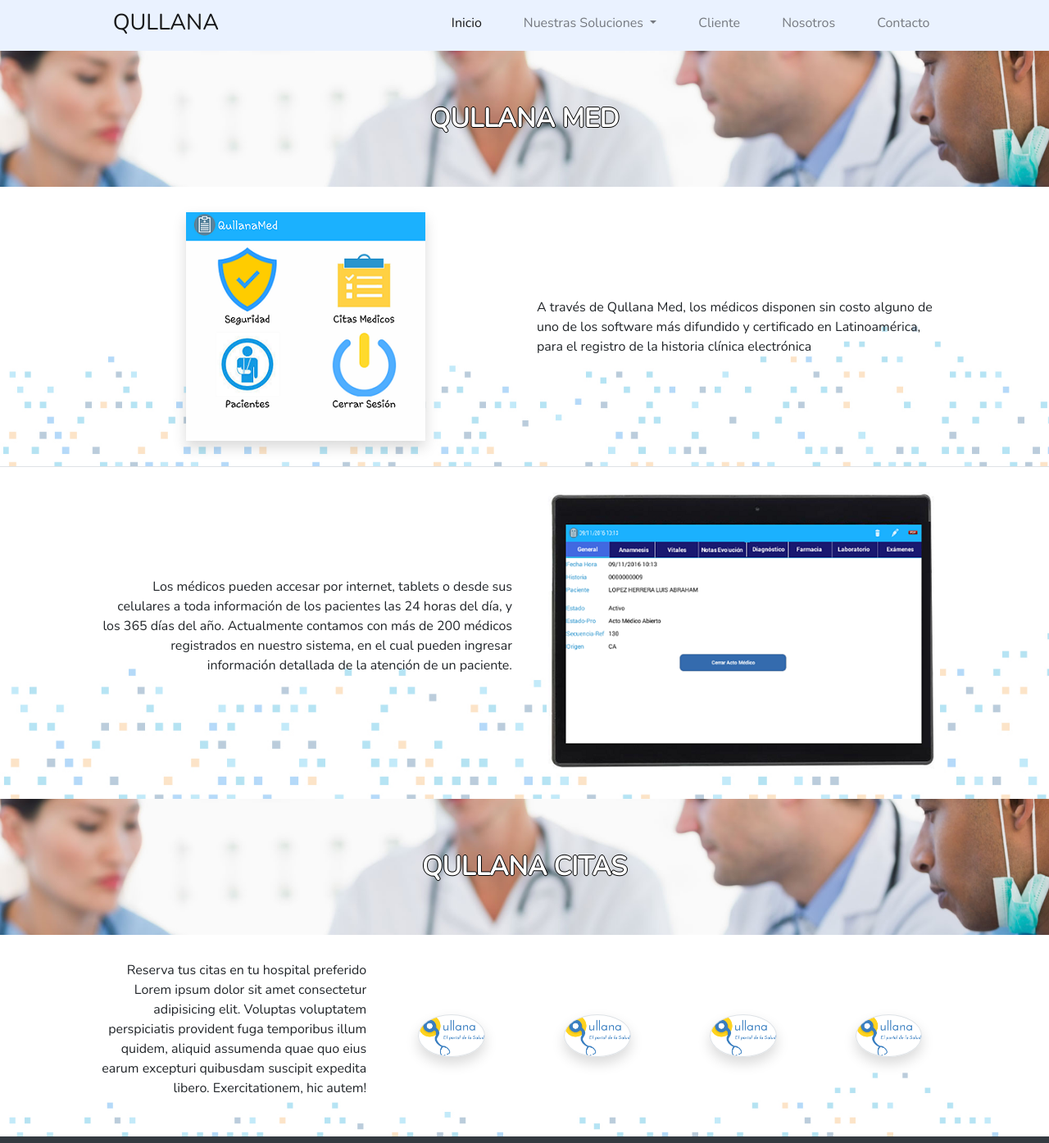
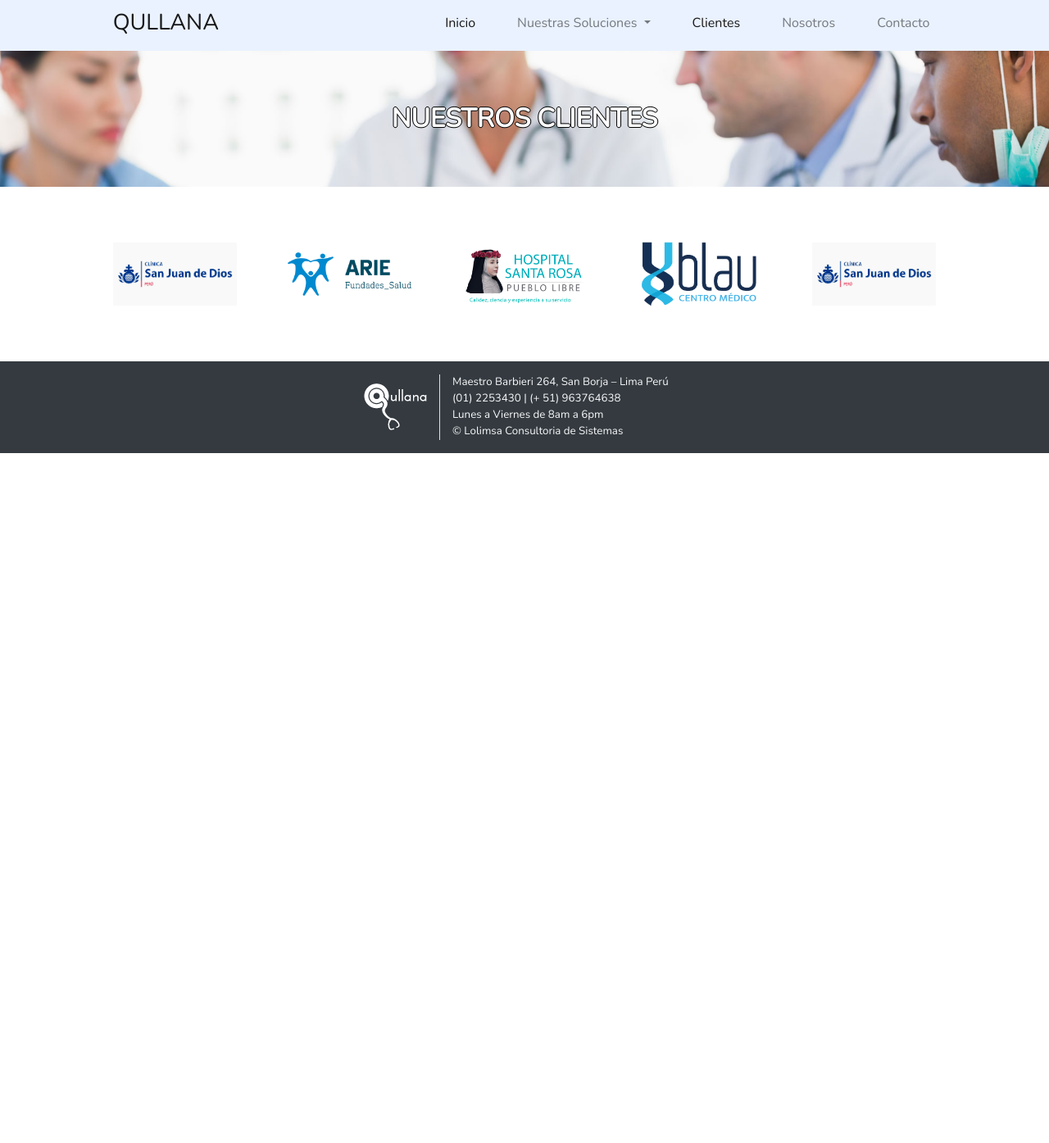
Before and after one commit to Ysparky/q_web, a website: page clientes.html in a window 1280 px wide. Shown: the part 5-1400 px from the top of the page at 82% size. After the commit the page ends 800 px from the top, so only its background shows below. Drawn offline with nearby package versions, Linux system fonts and the light colour scheme.

Commit message:
Me olvide del gitignore jejeje, FINAL

```diff
--- a/clientes.html
+++ b/clientes.html
@@ -1,5 +1,5 @@
 <!doctype html>
-<html lang="en">
+<html lang="es">
 
 <head>
     <!-- Required meta tags -->
@@ -7,15 +7,16 @@
     <meta name="viewport" content="width=device-width, initial-scale=1, shrink-to-fit=no">
 
     <!-- Bootstrap CSS -->
+    <!-- <link rel="stylesheet" href="node_modules/bootstrap/dist/css/bootstrap.min.css"> -->
     <link rel="stylesheet" href="https://stackpath.bootstrapcdn.com/bootstrap/4.3.1/css/bootstrap.min.css"
         integrity="sha384-ggOyR0iXCbMQv3Xipma34MD+dH/1fQ784/j6cY/iJTQUOhcWr7x9JvoRxT2MZw1T" crossorigin="anonymous">
     <link rel="icon" href="img/qullana.ico" sizes="192x192">
     <link rel="stylesheet" href="css/style.css">
     <link rel="stylesheet" href="css/clientes.css">
-    <title>Cliente | Qullana</title>
+    <title>Nosotros | Qullana</title>
 </head>
 
-<body>
+<body data-spy="scroll" data-target="#navbar" data-offset="40">
     <div class="container-fluid">
         <!-- NAVBAR -->
         <div class="row sticky-top bg-nav">
@@ -42,7 +43,7 @@
                                     <a class="dropdown-item" href="index.html#container3">Para clínicas</a>
                                 </div>
                             </li>
-                            <li class="nav-item"><a class="nav-link" href="clientes.html">Cliente</a></li>
+                            <li class="nav-item active"><a class="nav-link" href="clientes.html">Clientes</a></li>
                             <li class="nav-item"><a class="nav-link" href="nosotros.html">Nosotros</a></li>
                             <li class="nav-item"><a class="nav-link" href="contacto.html">Contacto</a></li>
                         </ul>
@@ -50,89 +51,26 @@
                 </nav>
             </div>
         </div>
-
-        <div id="qullana-med">
-            <div id="bg-image-qmed" class="row">
-                <h3 class="text-uppercase bold-font text-center col-12 bg-text" id="img-qmed">QULLANA MED</h3>
-            </div>
-            <div class="row border-bottom " id="bg-med-1">
-                <div class="offset-sm-1 col-sm-10">
-                    <div class="row align-items-center padeo" id="qullanamed1">
-                        <div class="col-12 col-sm-6 text-center">
-                            <img class="shadow img-fluid" src="img/i_qullanamed1.png">
-                        </div>
-                        <div class="col-12 col-sm-6">
-                            <p class="text-left mt-3" id="p-qullanamed1">
-                                A través de Qullana Med, los médicos disponen sin costo alguno de uno de los software
-                                más
-                                difundido y certificado en Latinoamérica, para el registro de la historia clínica
-                                electrónica
-                            </p>
-                        </div>
+        <div id="bg-image-qmed" class="row">
+            <h3 class="text-uppercase bold-font text-center col-12 bg-text" id="img-qmed">NUESTROS CLIENTES</h3>
+        </div>
+        <div class="row py-5">
+            <div class="offset-sm-1 col-sm-10">
+                <div class="row align-items-center">
+                    <div class="col-sm col-6">
+                        <img src="img/clinica-san-juan-de-dios-peru.jpg" class="img-fluid p-3 hs-img" alt="">
                     </div>
-                </div>
-            </div> <!-- end row -->
-            <div class="row" id="bg-med-2">
-                <div class="offset-sm-1 col-sm-10">
-                    <div class="row align-items-center padeo">
-                        <div class="col-12 col-sm-6">
-                            <p class="text-right" id="p-text-med">
-                                Los médicos pueden accesar por internet, tablets o desde sus celulares a toda
-                                información de los pacientes las 24 horas del día, y los 365 días del año. Actualmente
-                                contamos con más de 200 médicos registrados en nuestro sistema, en el cual pueden
-                                ingresar información detallada de la atención de un paciente.
-                            </p>
-                        </div>
-                        <div class="col-12 col-sm-6 text-center">
-                            <img src="img/i_qullanamed2.png" id="i_qullanamed2" class="img-fluid">
-                        </div>
+                    <div class="col-sm col-6">
+                        <img src="img/logo-chico-arie-fundades.png" class="img-fluid p-3 hs-img" alt="">
                     </div>
-                </div>
-            </div>
-        </div>
-        <div id="qullana-citas">
-            <div id="bg-image-qcitas" class="row">
-                <h3 class="text-uppercase bold-font text-center col-12 bg-text" id="img-qcitas">QULLANA CITAS</h3>
-            </div>
-            <div class="row" id="bg-image-pac1">
-                <div class="offset-sm-1 col-sm-10">
-                    <div class="row align-items-center padeo">
-                        <div class="col-sm-4">
-                            <p class="text-right" id="p-text2">
-                                Reserva tus citas en tu hospital preferido
-                                <br>
-                                Lorem ipsum dolor sit amet consectetur adipisicing elit. Voluptas voluptatem
-                                perspiciatis provident fuga temporibus illum quidem, aliquid assumenda quae quo eius
-                                earum excepturi quibusdam suscipit expedita libero. Exercitationem, hic autem!
-                            </p>
-                        </div>
-                        <div class="col-sm-8">
-                            <div class="row" id="imagescitas">
-                                <div class="col-6 col-sm-3 px-5 py-2 text-center">
-                                    <a href="#">
-                                        <img src="img/qullana.png" class="border shadow rounded-circle img-fluid">
-                                    </a>
-                                </div>
-                                <div class="col-6 col-sm-3 px-5 py-2 text-center">
-                                    <a href="#">
-                                        <img src="img/qullana.png" class="border shadow rounded-circle img-fluid">
-                                    </a>
-                                </div>
-                                <div class="col-6 col-sm-3 px-5 py-2 text-center">
-                                    <a href="#">
-                                        <img src="img/qullana.png" class="border shadow rounded-circle img-fluid">
-                                    </a>
-                                </div>
-                                <div class="col-6 col-sm-3 px-5 py-2 text-center">
-                                    <a href="#">
-                                        <img src="img/qullana.png" class="border shadow rounded-circle img-fluid">
-                                    </a>
-                                </div>
-                            </div>
-                        </div>
+                    <div class="col-sm col-6">
+                        <img src="img/hos_sr.png" class="img-fluid p-3 hs-img" alt="">
                     </div>
-                    <div class="row">
-
+                    <div class="col-sm col-6">
+                        <img src="img/blauLogo.png" class="img-fluid p-3 hs-img" alt="">
+                    </div>
+                    <div class="col-sm col-6">
+                        <img src="img/clinica-san-juan-de-dios-peru.jpg" class="img-fluid p-3 hs-img" alt="">
                     </div>
                 </div>
             </div>
@@ -151,16 +89,20 @@
                     <br>
                     &copy; Lolimsa Consultoria de Sistemas
                     <!-- <br>
-                    <a href="https://www.lolimsa.com.pe/" target="_blank">www.lolimsa.com.pe</a> -->
+                        <a href="https://www.lolimsa.com.pe/" target="_blank">www.lolimsa.com.pe</a> -->
                 </p>
             </div>
         </div>
     </div>
+
     <!-- Optional JavaScript -->
     <!-- jQuery first, then Popper.js, then Bootstrap JS -->
-    <script src="https://code.jquery.com/jquery-3.3.1.slim.min.js"
-        integrity="sha384-q8i/X+965DzO0rT7abK41JStQIAqVgRVzpbzo5smXKp4YfRvH+8abtTE1Pi6jizo"
-        crossorigin="anonymous"></script>
+    <!-- <script src="node_modules/jquery/dist/jquery.js"></script>
+    <script src="node_modules/popper.js/dist/popper.min.js"></script>
+    <script src="node_modules/bootstrap/dist/js/bootstrap.min.js"></script>
+    <script src="node_modules/waypoints/lib/jquery.waypoints.min.js"></script> -->
+    <script src="https://code.jquery.com/jquery-3.4.1.js"
+        integrity="sha256-WpOohJOqMqqyKL9FccASB9O0KwACQJpFTUBLTYOVvVU=" crossorigin="anonymous"></script>
     <script src="https://cdnjs.cloudflare.com/ajax/libs/popper.js/1.14.7/umd/popper.min.js"
         integrity="sha384-UO2eT0CpHqdSJQ6hJty5KVphtPhzWj9WO1clHTMGa3JDZwrnQq4sF86dIHNDz0W1"
         crossorigin="anonymous"></script>
@@ -169,30 +111,6 @@
         crossorigin="anonymous"></script>
     <script src="https://cdnjs.cloudflare.com/ajax/libs/waypoints/4.0.1/jquery.waypoints.min.js"></script>
     <script src="js/shortcuts/inview.min.js"></script>
-    <script>
-        var in_view = new Waypoint.Inview({
-            element: $('#img-qmed')[0],
-            enter: function () {
-                $('#img-qmed').addClass('start-qmed');
-                $('#qullanamed1').addClass('start-qnamed1');
-            }
-        });
-        var in_view2 = new Waypoint.Inview({
-            element: $('#p-text-med')[0],
-            enter: function () {
-                $('#i_qullanamed2').addClass('start-qimage2');
-                $('#p-text-med').addClass('start-qtext2');
-            }
-        });
-        var in_view3 = new Waypoint.Inview({
-            element: $('#imagescitas')[0],
-            enter: function () {
-                $('#imagescitas').addClass('start-qimage2');
-                $('#p-text2').addClass('start-qtext2');
-                $('#img-qcitas').addClass('start-qmed');
-            }
-        });
-    </script>
 </body>
 
 </html>
--- a/css/clientes.css
+++ b/css/clientes.css
@@ -1,13 +1,12 @@
 #bg-image-qmed,
 #bg-image-qcitas {
-    background-image: url(../img/us.jpg);
-    background-color: rgba(0, 0, 0, .9);
+    background: rgba(0, 0, 0, .9) url(../img/us.jpg);
     background-size: cover;
 }
 
 #bg-med-1,
 #bg-med-2 {
-    background-image: url(../img/home-quienessomos-fondo.jpg);
+    background: rgba(0, 0, 0, .9) url(../img/home-quienessomos-fondo.jpg);
     background-size: cover;
 }
 
@@ -88,3 +87,7 @@
         right: 0px;
     }
 }
+
+.hs-img:hover {
+    padding-top: 0px;
+}
--- a/css/us.css
+++ b/css/us.css
@@ -19,8 +19,7 @@
     }
 }
 #bg-image-we {
-    background-image: url(../img/us.jpg);
-    background-color: rgba(0, 0, 0, .9);
+    background: rgba(202, 70, 70, 0.9) url(../img/us.jpg);
     background-size: cover;
 }
 
```
Also changed, not shown: contacto.html (+8 -3 lines), index.html (+10 -11 lines), nbproject/project.xml (added, +9 -0 lines), nosotros.html (+8 -3 lines), package.json (added, +26 -0 lines), img/arie.png (added), img/blauLogo.png (added), img/clinica-san-juan-de-dios-peru.jpg (added), img/hos_sr.png (added), img/logo-chico-arie-fundades.png (added), 7 other files.
